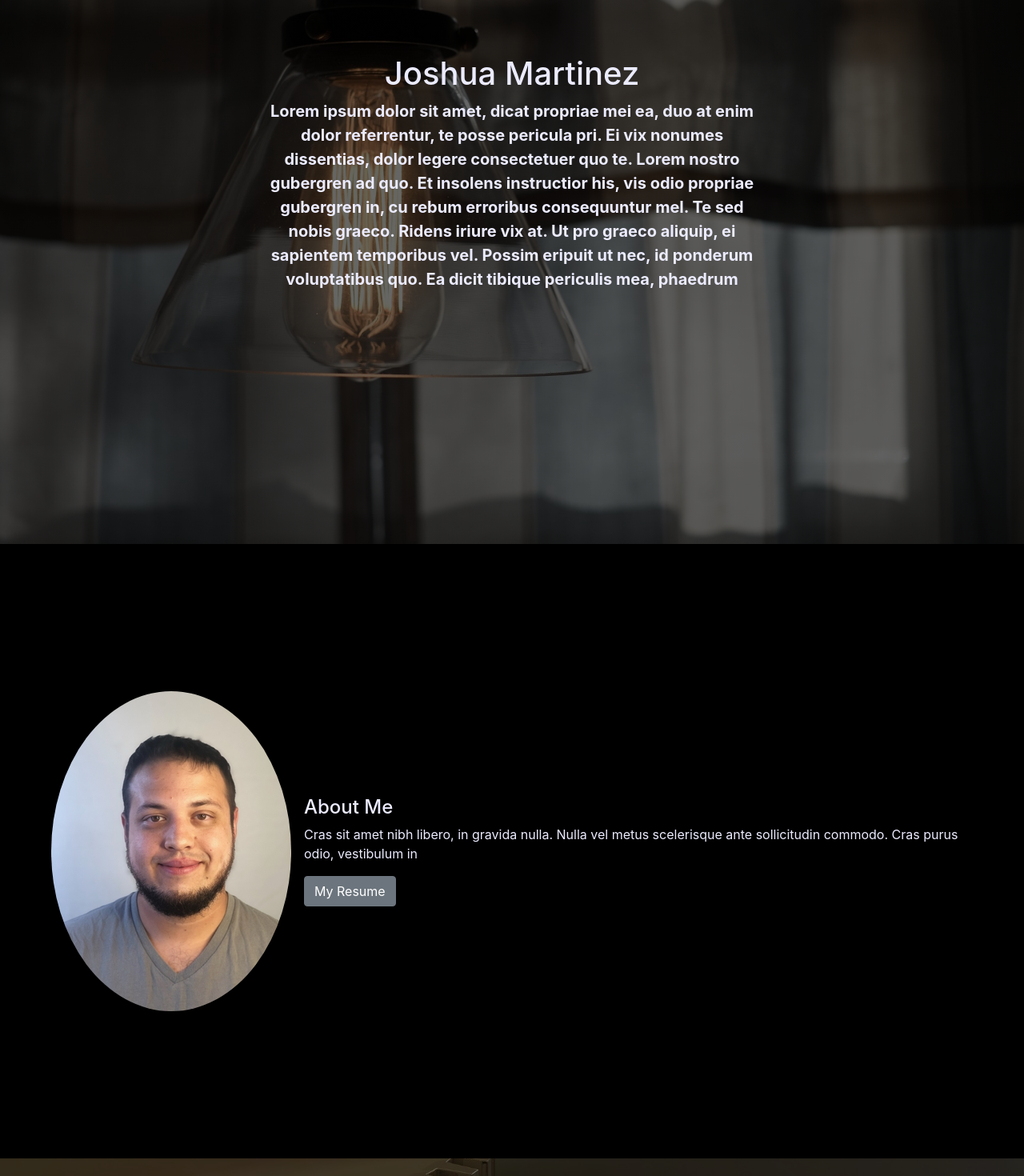
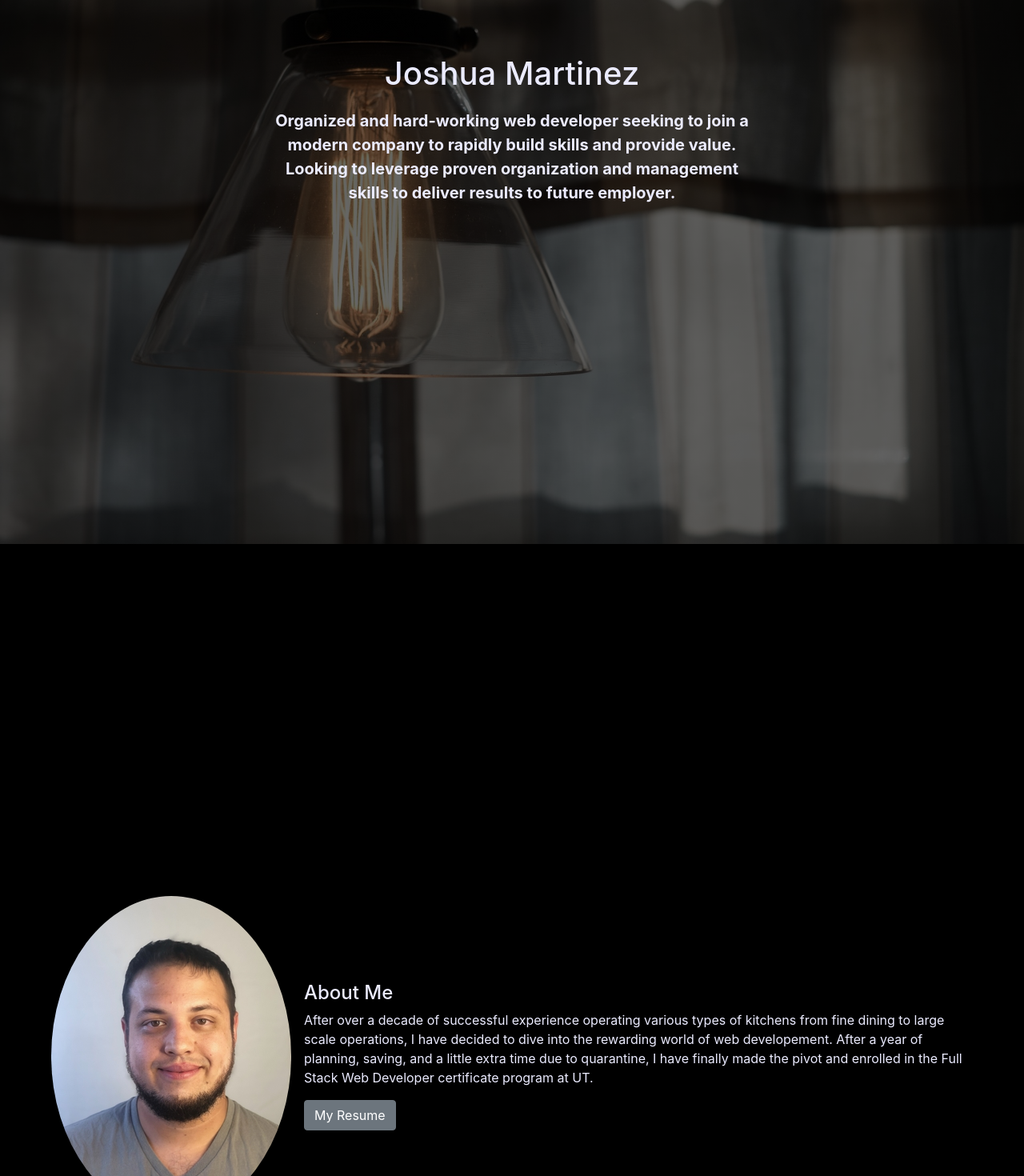
Before and after one commit to JDMartinez1531/React-Portfolio, a React (Create React App) app: page / in a window 1280 px wide. Shown: the part 200-1670 px from the top of the page at 80% size. Built offline with nearby package versions, Linux system fonts and the light colour scheme.

Commit message:
finished draft

```diff
--- a/src/components/About/about.css
+++ b/src/components/About/about.css
@@ -1,5 +1,5 @@
 .about {
-    height: 60vw;
+    height: 100vw;
     width: 100%;
     background-color: black;
     padding: 0 4rem 0 4rem;
@@ -13,6 +13,12 @@
 
 @media only screen and (max-width: 768px) {
     .aboutImage{
-        height: 80%;
+        height: 60%;
     }
 }
+
+@media only screen and (max-width:670px) {
+    .aboutImage{
+        height: 50%;
+    }
+}
--- a/src/components/About/index.jsx
+++ b/src/components/About/index.jsx
@@ -4,18 +4,29 @@ import profileImage from "../../images/profile-05.jpg";
 import Media from "react-bootstrap/Media";
 import Image from "react-bootstrap/Image";
 import Button from "react-bootstrap/Button";
+import pdf from "../../assets/files/jdmresume2020.pdf"
 
 function About() {
 	return (
 		<Media className="about">
-			<Image src={profileImage} roundedCircle className="align-self-center mr-3 aboutImage" />
+			<Image
+				src={profileImage}
+				roundedCircle
+				className="align-self-center mr-3 aboutImage"
+			/>
 			<Media.Body className="align-self-center aboutText">
 				<h4>About Me</h4>
 				<p>
-					Cras sit amet nibh libero, in gravida nulla. Nulla vel metus
-					scelerisque ante sollicitudin commodo. Cras purus odio, vestibulum in
+					After over a decade of successful experience operating various types
+					of kitchens from fine dining to large scale operations, I have decided
+					to dive into the rewarding world of web developement. After a year of
+					planning, saving, and a little extra time due to quarantine, I have
+					finally made the pivot and enrolled in the Full Stack Web Developer
+					certificate program at UT.
 				</p>
-				<Button variant="secondary" className="align-self-right resumeButton">My Resume</Button>
+				<Button variant="secondary" className="align-self-right resumeButton" href={pdf} target = "_blank">
+					My Resume
+				</Button>
 			</Media.Body>
 		</Media>
 	);
@@ -44,7 +55,6 @@ export default About;
 			</Row>
 		</Container> */
 
-
 // <img
 // 		width={150}
 // 		height={150}
--- a/src/components/Intro/index.jsx
+++ b/src/components/Intro/index.jsx
@@ -15,14 +15,10 @@ function Intro() {
 			<Row className="align-items-center">
 				<Col md={{ span: 6, offset: 3 }}>
 					<p className="intro-text">
-						Lorem ipsum dolor sit amet, dicat propriae mei ea, duo at enim dolor
-						referrentur, te posse pericula pri. Ei vix nonumes dissentias, dolor
-						legere consectetuer quo te. Lorem nostro gubergren ad quo. Et
-						insolens instructior his, vis odio propriae gubergren in, cu rebum
-						erroribus consequuntur mel. Te sed nobis graeco. Ridens iriure vix
-						at. Ut pro graeco aliquip, ei sapientem temporibus vel. Possim
-						eripuit ut nec, id ponderum voluptatibus quo. Ea dicit tibique
-						periculis mea, phaedrum
+						Organized and hard-working web developer seeking to join a modern
+						company to rapidly build skills and provide value. Looking to
+						leverage proven organization and management skills to deliver
+						results to future employer.
 					</p>
 				</Col>
 			</Row>
--- a/src/components/Intro/intro.css
+++ b/src/components/Intro/intro.css
@@ -9,7 +9,7 @@
     text-align: center;
     font-weight: bold;
     font-size: 1.25rem;
-
+    margin-top: 2%
 }
 
 .intro {
```
Also changed, not shown: 1 other file (tests, documents, lock files or other folders). Lines whose indentation alone changed are shown as unchanged.
